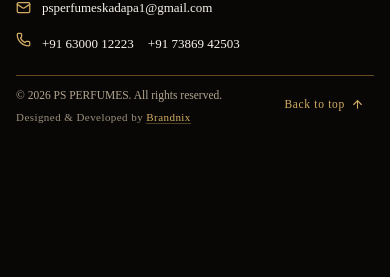
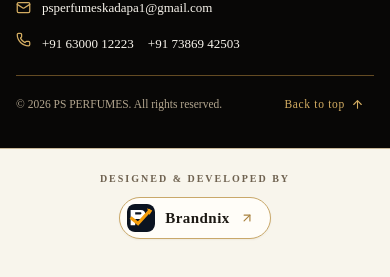
Before and after one commit to pathansameerkhan2001/PS_Perfumes, a React (Vite) app: page / in a window 390 px wide. Shown: the part 1920-2197 px from the top of the page. Built offline with nearby package versions, Linux system fonts and the light colour scheme; no server answers; the database is empty.

Commit message:
new-degined

```diff
--- a/src/components/Footer.css
+++ b/src/components/Footer.css
@@ -316,43 +316,7 @@
   gap: 4px 14px;
 }
 
-.ps-footer-legal {
-  display: flex;
-  flex-wrap: wrap;
-  align-items: baseline;
-  gap: 4px 18px;
-  min-width: 0;
-}
-
-.ps-footer-credit {
-  margin: 0;
-  font-size: 11px;
-  letter-spacing: 0.04em;
-  color: #9C907B;
-}
-
-.ps-footer-credit a {
-  color: #D4AD62;
-  text-decoration: none;
-  border-bottom: 1px solid rgba(212, 173, 98, 0.35);
-  transition: color 0.2s ease, border-color 0.2s ease;
-}
-
-@media (hover: hover) {
-  .ps-footer-credit a:hover {
-    color: #E3C58B;
-    border-bottom-color: #E3C58B;
-  }
-}
-
 @media (max-width: 640px) {
-  .ps-footer-legal {
-    flex-direction: column;
-    gap: 4px;
-  }
-  .ps-footer-bottom {
-    align-items: flex-start;
-  }
   .ps-footer-contact-list li {
     padding: 2px 0;
   }
@@ -362,8 +326,116 @@
   }
 }
 
+/* --------------------------------------------------------------------------
+   Credit strip: full-width ivory band below the black footer, centred
+   "Designed & Developed by" label and a Brandnix pill
+   -------------------------------------------------------------------------- */
+.ps-footer-credit-strip {
+  display: flex;
+  flex-wrap: wrap;
+  align-items: center;
+  justify-content: center;
+  gap: 10px 18px;
+  min-height: 100px;
+  padding: 20px 16px;
+  background-color: #F8F5EC;
+  border-top: 1px solid rgba(140, 105, 47, 0.45);
+  text-align: center;
+}
+
+.ps-footer-credit-label {
+  font-size: 11px;
+  font-weight: 600;
+  letter-spacing: 0.24em;
+  text-transform: uppercase;
+  color: #6F6250;
+}
+
+.ps-footer-credit-pill {
+  display: inline-flex;
+  align-items: center;
+  gap: 10px;
+  min-height: 46px;
+  padding: 6px 16px 6px 7px;
+  border: 1px solid #C9A86A;
+  border-radius: 999px;
+  background-color: #FFFDF8;
+  color: #1C1813;
+  font-family: var(--font-serif);
+  font-size: 16px;
+  font-weight: 600;
+  letter-spacing: 0.03em;
+  text-decoration: none;
+  box-shadow: 0 1px 2px rgba(80, 60, 25, 0.06);
+  transition: border-color 0.2s ease, box-shadow 0.2s ease, transform 0.2s ease;
+}
+
+.ps-footer-credit-logo {
+  display: block;
+  width: 32px;
+  height: 32px;
+  border-radius: 8px;
+  flex: none;
+}
+
+.ps-footer-credit-arrow {
+  color: #A9823E;
+  flex: none;
+}
+
+.ps-public-footer .ps-footer-credit-pill:focus-visible {
+  outline: 2px solid #A9823E;
+  outline-offset: 3px;
+  border-radius: 999px;
+}
+
+@media (hover: hover) {
+  .ps-footer-credit-pill:hover {
+    border-color: #A9823E;
+    box-shadow: 0 4px 14px rgba(140, 105, 47, 0.18);
+    transform: translateY(-1px);
+  }
+}
+
+/* Phones: the floating contact dock and bag button sit over the end of the page,
+   so the clearance moves from the black footer into the ivory strip */
+@media (max-width: 768px) {
+  .ps-public-footer {
+    padding-bottom: 0;
+  }
+  .ps-footer-bottom {
+    padding-bottom: 14px;
+  }
+  .ps-footer-credit-strip {
+    padding-bottom: calc(96px + env(safe-area-inset-bottom, 0px));
+  }
+}
+
+@media (max-width: 640px) {
+  .ps-footer-credit-strip {
+    flex-direction: column;
+    gap: 10px;
+    padding-top: 22px;
+  }
+  .ps-footer-credit-label {
+    font-size: 10px;
+    letter-spacing: 0.2em;
+  }
+  .ps-footer-credit-pill {
+    min-height: 42px;
+    font-size: 15px;
+  }
+  .ps-footer-credit-logo {
+    width: 28px;
+    height: 28px;
+  }
+}
+
 @media (prefers-reduced-motion: reduce) {
-  .ps-footer-credit a {
+  .ps-footer-credit-pill {
     transition: none;
   }
+  .ps-footer-credit-pill:hover {
+    transform: none;
+  }
 }
--- a/src/components/Footer.jsx
+++ b/src/components/Footer.jsx
@@ -1,10 +1,11 @@
 import React, { useEffect, useState } from 'react';
 import { Link } from 'react-router-dom';
-import { MapPin, Mail, Phone, ArrowUp, ChevronDown, MessageCircle } from 'lucide-react';
+import { MapPin, Mail, Phone, ArrowUp, ArrowUpRight, ChevronDown, MessageCircle } from 'lucide-react';
 import PSPerfumesLogo from './common/PSPerfumesLogo';
 import { SITE_CONFIG } from '../config/siteConfig';
 import { getStorefrontSettings } from '../services/settings';
 import { useStorefrontCategories, withComboLink } from '../utils/useStorefrontCategories';
+import brandnixMark from '../assets/brandnix-mark.svg';
 import './Footer.css';
 
 const MOBILE_QUERY = '(max-width: 640px)';
@@ -191,21 +192,28 @@ export default function Footer() {
         </div>
 
         <div className="ps-footer-bottom">
-          <div className="ps-footer-legal">
-            <p className="ps-footer-copyright">© {new Date().getFullYear()} PS PERFUMES. All rights reserved.</p>
-            <p className="ps-footer-credit">
-              Designed &amp; Developed by{' '}
-              <a href="https://www.brandnix.in/" target="_blank" rel="noopener noreferrer" aria-label="Brandnix (opens in a new tab)">
-                Brandnix
-              </a>
-            </p>
-          </div>
+          <p className="ps-footer-copyright">© {new Date().getFullYear()} PS PERFUMES. All rights reserved.</p>
           <button type="button" onClick={scrollToTop} className="ps-footer-top-btn" aria-label="Back to top">
             <span>Back to top</span>
             <ArrowUp size={13} strokeWidth={2} aria-hidden="true" />
           </button>
         </div>
       </div>
+
+      <div className="ps-footer-credit-strip">
+        <span className="ps-footer-credit-label">Designed &amp; Developed by</span>
+        <a
+          href="https://www.brandnix.in/"
+          target="_blank"
+          rel="noopener noreferrer"
+          className="ps-footer-credit-pill"
+          aria-label="Brandnix website (opens in a new tab)"
+        >
+          <img src={brandnixMark} alt="" width="28" height="28" className="ps-footer-credit-logo" />
+          <span>Brandnix</span>
+          <ArrowUpRight size={14} strokeWidth={2} aria-hidden="true" className="ps-footer-credit-arrow" />
+        </a>
+      </div>
     </footer>
   );
 }
```
Also changed, not shown: src/assets/brandnix-mark.svg (added).
